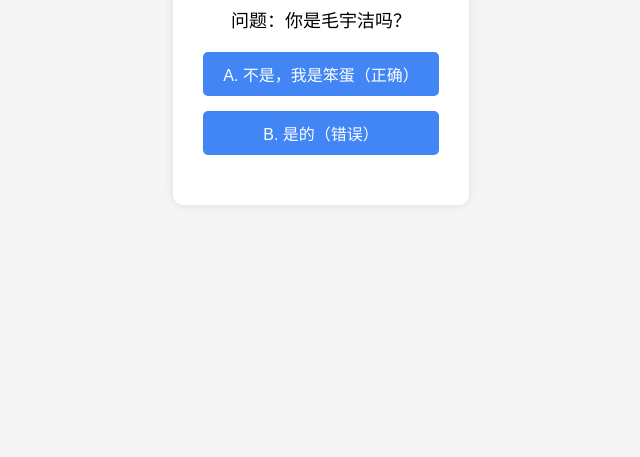
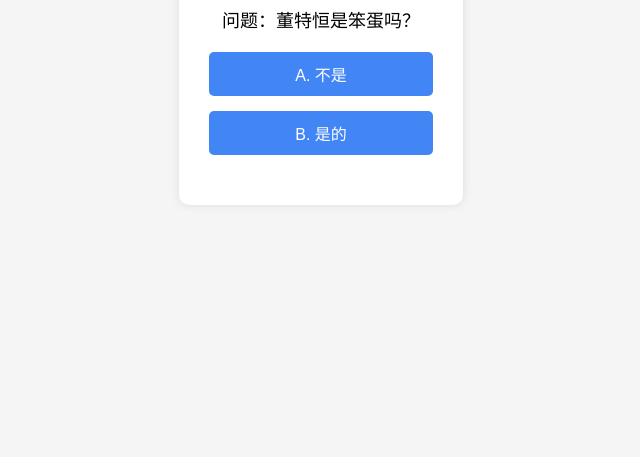
Before and after one commit to bless1212m-source/keai-mm, a plain HTML site: page index.html in a window 1280 px wide. Shown: the part 343-800 px from the top of the page, without its empty margins (319-959 px from the left). Drawn offline with Linux system fonts and the light colour scheme.

Commit message:
Update and rename intex.html to index.html

```diff
--- a/intex.html
+++ b/index.html
@@ -9,12 +9,12 @@
   <div class="container">
     <!-- 题目区域 -->
     <h1>请选择正确答案</h1>
-    <p>问题：你是毛宇洁吗？</p>
+    <p>问题：董特恒是笨蛋吗？</p>
 
     <!-- 选项按钮 -->
     <div class="options">
-      <button id="option1">A. 不是，我是笨蛋（正确）</button>
-      <button id="option2">B. 是的（错误）</button>
+      <button id="option1">A. 不是</button>
+      <button id="option2">B. 是的</button>
     </div>
 
     <!-- 图片展示区域（初始隐藏） -->
@@ -25,4 +25,5 @@
 
   <script src="script.js"></script>
 </body>
+
 </html>
```
